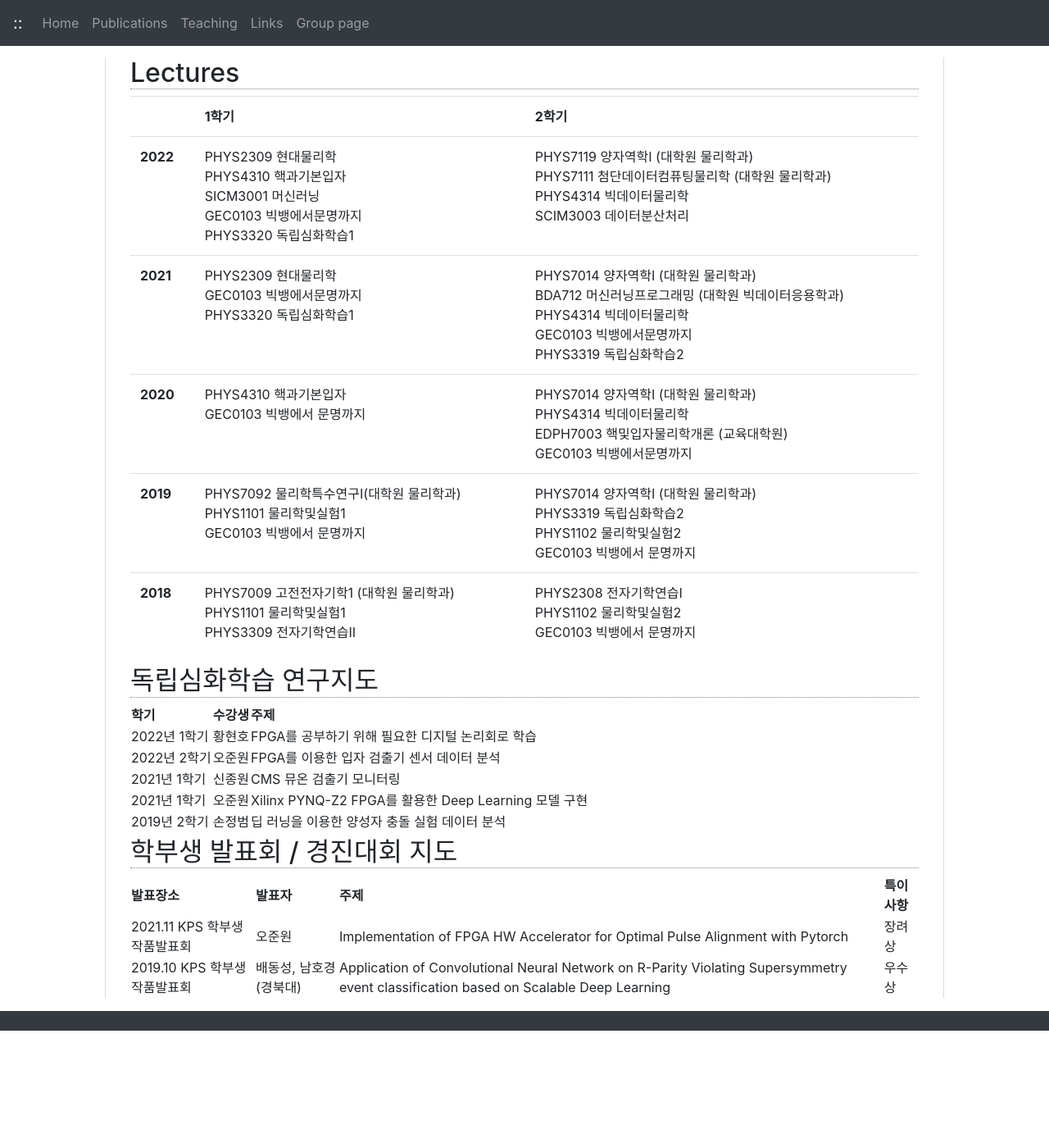
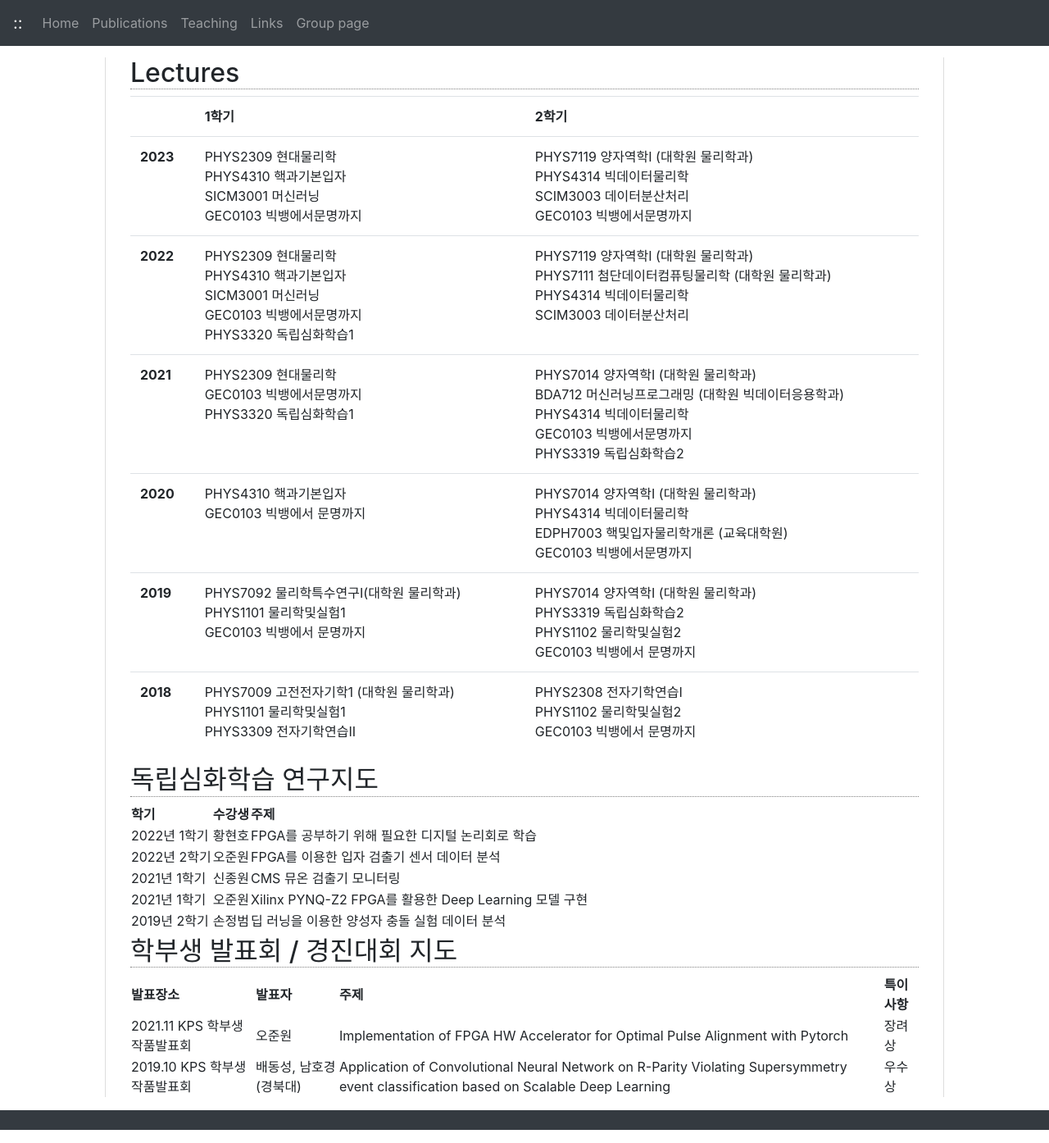
Before and after one commit to jhgoh/jhgoh.github.io, a Jekyll site: the page built from Teaching.md, in a window 1280 px wide and 1394 px high. Shown: the whole window at 82% size. Built offline with Jekyll 4.4.1, drawn with Linux system fonts in a browser that asks for light colours; nearby versions of some CDN libraries; our own code applies the rules of GitHub Pages for plain Markdown files.

Commit message:
Update Teaching.md

```diff
--- a/Teaching.md
+++ b/Teaching.md
@@ -2,6 +2,7 @@
 
 <table class="table">
   <tr><td></td><th>1학기</th><th>2학기</th></tr>
+  <tr><th>2023</th><td>PHYS2309 현대물리학<br/>PHYS4310 핵과기본입자<br/>SICM3001 머신러닝<br/>GEC0103 빅뱅에서문명까지</td><td>PHYS7119 양자역학I (대학원 물리학과)<br/>PHYS4314 빅데이터물리학<br/>SCIM3003 데이터분산처리<br/>GEC0103 빅뱅에서문명까지</td></tr>
   <tr><th>2022</th><td>PHYS2309 현대물리학<br/>PHYS4310 핵과기본입자<br/>SICM3001 머신러닝<br/>GEC0103 빅뱅에서문명까지<br/>PHYS3320 독립심화학습1</td><td>PHYS7119 양자역학I (대학원 물리학과)<br/>PHYS7111 첨단데이터컴퓨팅물리학 (대학원 물리학과)<br/>PHYS4314 빅데이터물리학<br/>SCIM3003 데이터분산처리</td></tr>
   <tr><th>2021</th><td>PHYS2309 현대물리학<br/>GEC0103 빅뱅에서문명까지<br/>PHYS3320 독립심화학습1</td><td>PHYS7014 양자역학I (대학원 물리학과)<br/>BDA712 머신러닝프로그래밍 (대학원 빅데이터응용학과)<br/>PHYS4314 빅데이터물리학<br/>GEC0103 빅뱅에서문명까지<br/>PHYS3319 독립심화학습2</td></tr>
   <tr><th>2020</th><td>PHYS4310 핵과기본입자<br/>GEC0103 빅뱅에서 문명까지</td><td>PHYS7014 양자역학I (대학원 물리학과)<br/>PHYS4314 빅데이터물리학<br/>EDPH7003 핵및입자물리학개론 (교육대학원)<br/>GEC0103 빅뱅에서문명까지</td></tr>
```
